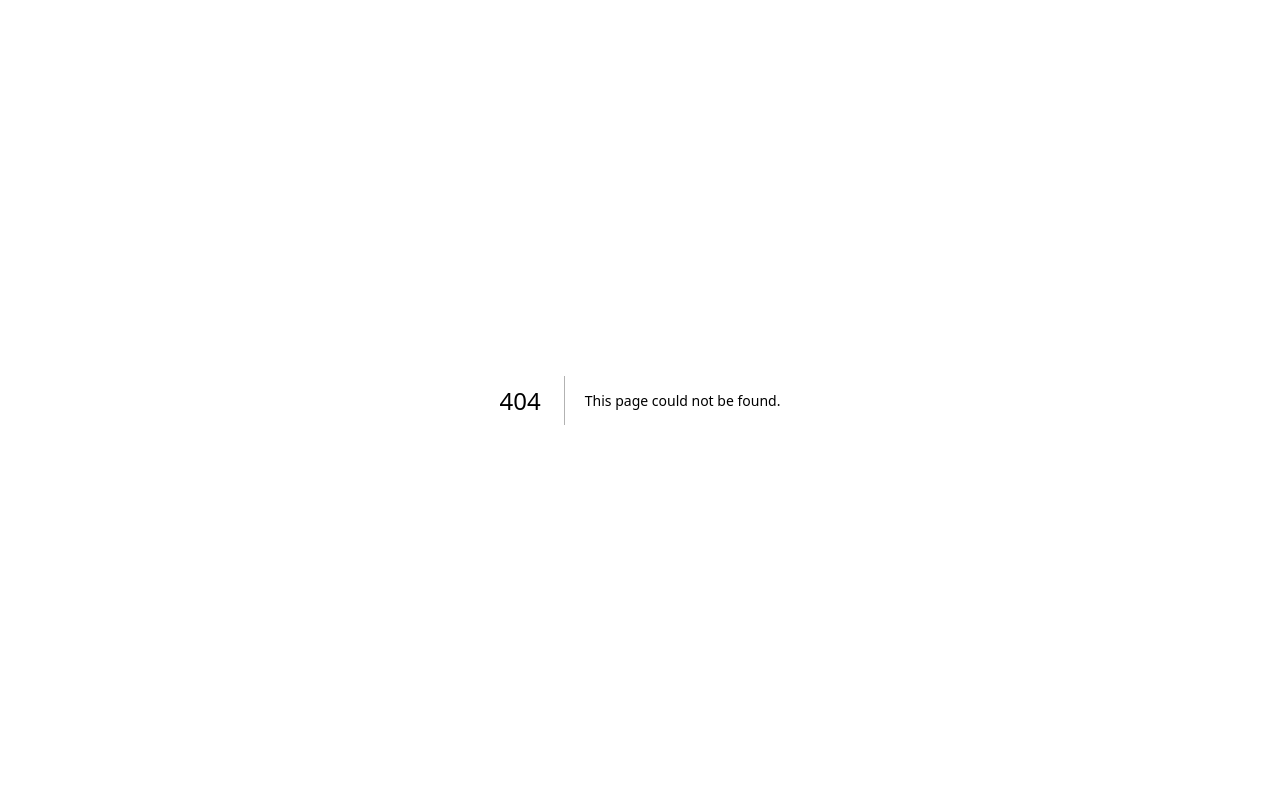
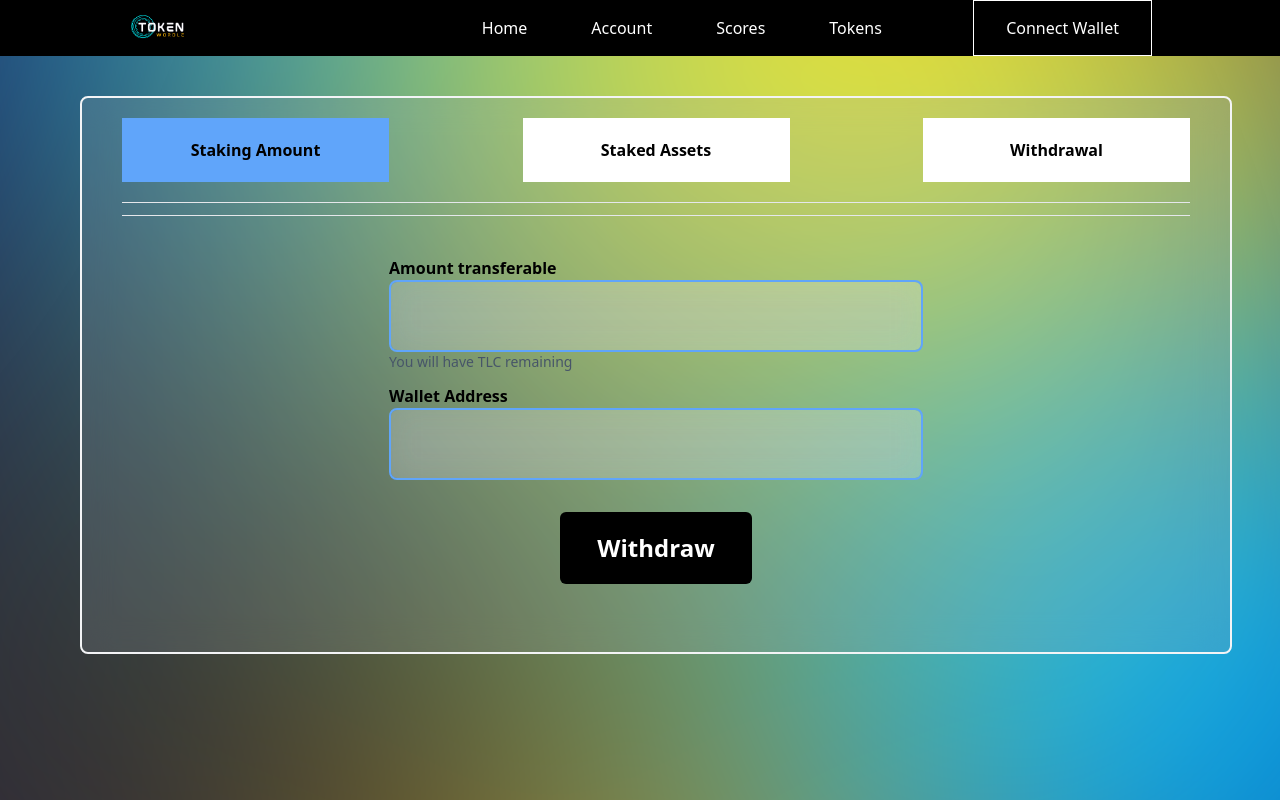
Before and after one commit to joeephwild/token-wordle, a Next.js app: page /withdrawal in a window 1280 px wide. Before the commit this address had no page. Built offline with nearby package versions, Linux system fonts and the light colour scheme; what tailwindcss-filters would draw is missing.

Commit message:
feat: add withdrawal page

```diff
--- /dev/null
+++ b/pages/withdrawal.js
@@ -0,0 +1,29 @@
+import StakingHeader from "../components/StakingHeader";
+import MainNavbar from "../components/MainNavbar";
+
+export default function Withdrawal(){
+    return(
+        <>
+        <MainNavbar />
+         <div className="h-full bg-gray-400 bg-clip-padding backdrop-filter backdrop-blur-lg bg-opacity-20 border-2 border-gray-100 w-[90%] px-10 py-5 mx-20 my-10  rounded-lg  lato">
+        <StakingHeader />
+        <hr className="mb-10" />
+        <form action="" className="w-1/2 mx-auto mb-12">
+            <div className="mt-5">
+                <p className="font-bold">Amount transferable</p>
+                <input type="text" className="w-full py-5 px-3 text-lg font-bold rounded-lg bg-white bg-clip-padding backdrop-filter backdrop-blur-lg bg-opacity-20 border-2 border-blue-400" />
+                <p className="text-slate-600 text-sm">You will have <span></span> TLC remaining</p>
+            </div>
+            <div className="mt-3">
+                <p className="font-bold">Wallet Address</p>
+                <input type="text" className="w-full py-5 px-3 text-lg font-bold rounded-lg bg-white bg-clip-padding backdrop-filter backdrop-blur-lg bg-opacity-20 border-2 border-blue-400" />
+            </div>
+            <div className="mt-8">
+               <button className="btn block mx-auto text-center">Withdraw</button>
+            </div>
+        </form>
+      </div>
+        </>
+
+    )
+}
```
